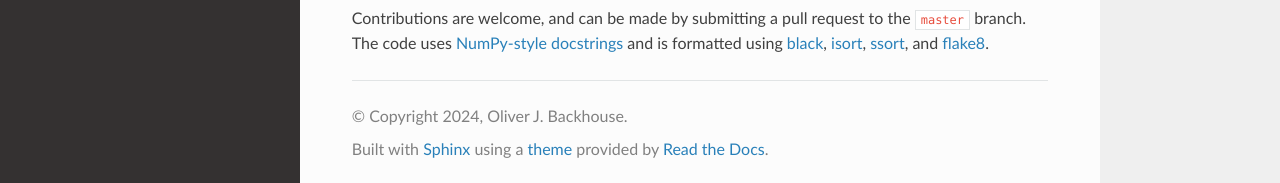
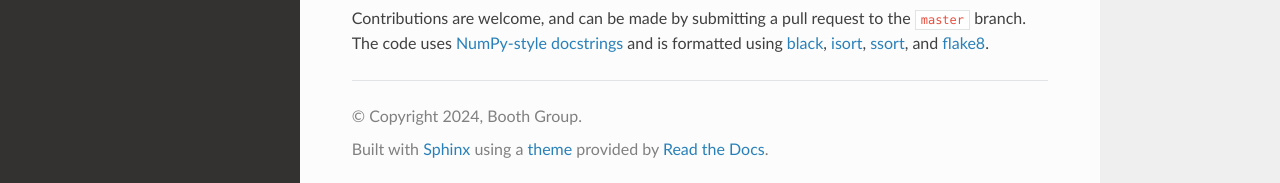
Before and after one commit to BoothGroup/momentGW, a Sphinx documentation site: the page built from docs/index.rst, in a window 1280 px wide and 1319 px high. Shown: the part 1133-1316 px from the top of the window. Built offline with Sphinx 7.4.7 and the Read the Docs theme 2.0.0, drawn with Linux system fonts in a browser that asks for light colours; pages that are not in the unit, such as notebooks, are missing from menus.

Commit message:
Change author and copyright to Booth Group

```diff
--- a/docs/conf.py
+++ b/docs/conf.py
@@ -6,8 +6,8 @@
 sys.path.insert(0, os.path.abspath("../"))
 
 project = "momentGW"
-copyright = "2024, Oliver J. Backhouse"
-author = "Oliver J. Backhouse"
+copyright = "2024, Booth Group"
+author = "Booth Group"
 
 extensions = [
     "sphinx.ext.intersphinx",
```
